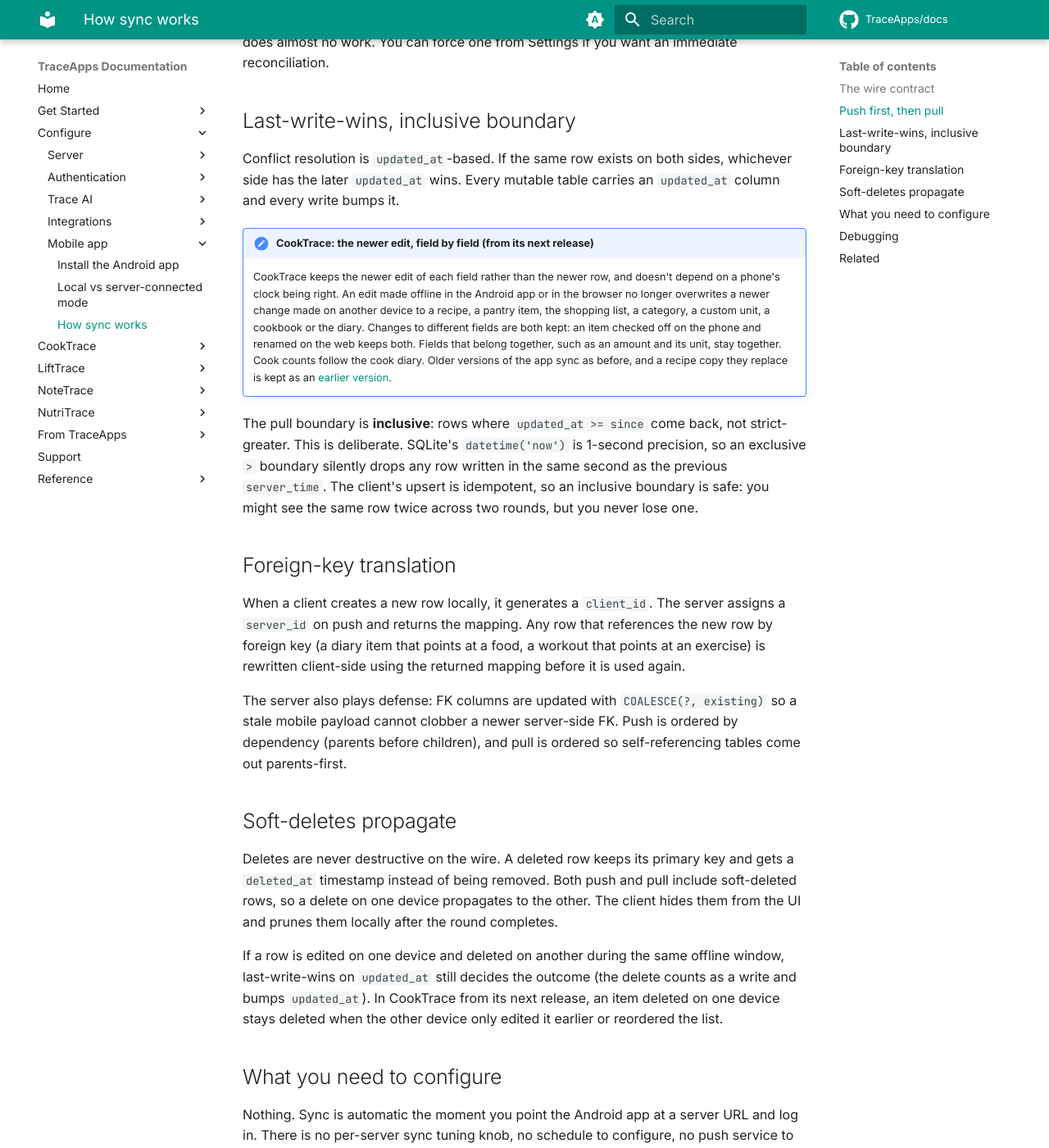
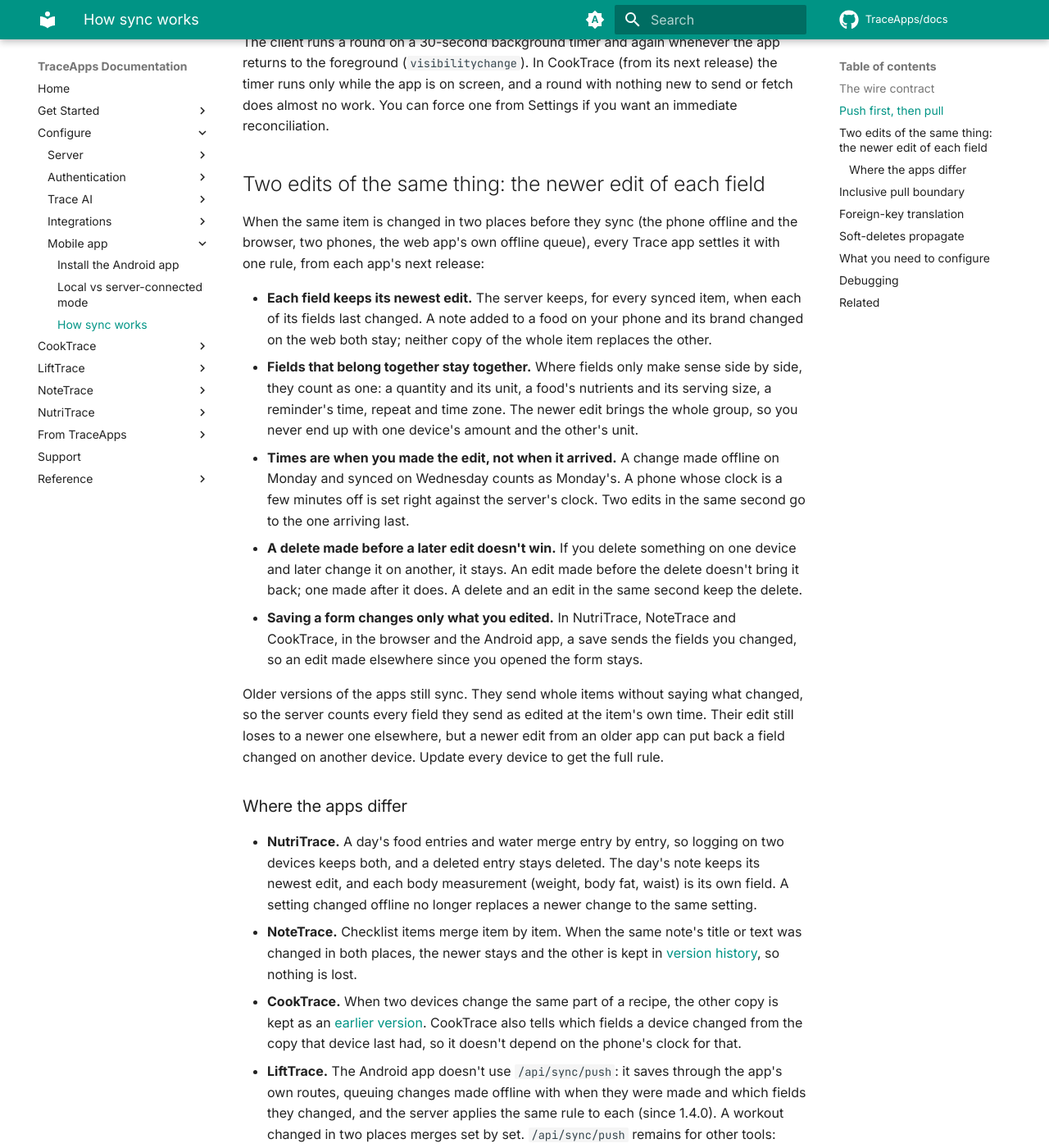
Before and after one commit to TraceApps/docs, an MkDocs documentation site: the page built from docs/mobile/sync.md, in a window 1280 px wide and 1400 px high, scrolled down 865 px. Shown: the whole window at 82% size. Built offline with MkDocs 1.6.1 and Material for MkDocs 9.7.7, drawn with Linux system fonts in a browser that asks for light colours; comment, search, counter and statistics services are not loaded; some of the changed text lies outside the part shown.

Commit message:
How sync works: the newer edit of each field, in every Trace app

```diff
--- a/docs/mobile/sync.md
+++ b/docs/mobile/sync.md
@@ -1,12 +1,12 @@
 # How sync works
 
-Sync is the same story in every Trace app by design. `server/routes/sync.js` cross-references NutriTrace's version in the other repos, and the client orchestrator (`src/lib/sync.js`) shares the same shape. This page explains the wire contract, the conflict rules, and what you need to configure as a self-hoster (nothing).
+Sync is the same story in every Trace app by design. `server/routes/sync.js` cross-references NutriTrace's version in the other repos, and the client orchestrator (`src/lib/sync.js`) shares the same shape. This page explains the wire contract, the one rule that settles two edits of the same thing, and what you need to configure as a self-hoster (nothing).
 
 ## The wire contract
 
 The Android app talks to two endpoints:
 
-- `POST /api/sync/push` accepts a batch of local changes: `{ tables: { [name]: [row, ...] }, settings: [...] }`. The response is a `{ tables: { [name]: [{ client_id, server_id }] } }` map so the client can rewrite its local IDs.
+- `POST /api/sync/push` accepts a batch of local changes: `{ tables: { [name]: [row, ...] }, settings: [...] }`. The response is a `{ tables: { [name]: [{ client_id, server_id }] } }` map so the client can rewrite its local IDs. Each row carries the time it was edited, and the app's clock at the push (`client_now`), so the server can set a phone's clock right before it compares times.
 - `GET /api/sync/pull?since=<ISO>` returns every row changed at or after the given timestamp, plus a `server_time` value to use as `since` on the next pull.
 
 Both endpoints require a valid session (JWT `Authorization: Bearer` header for the native app).
@@ -17,14 +17,30 @@ Every sync round pushes local changes first, waits for the server to acknowledge
 
 The client runs a round on a 30-second background timer and again whenever the app returns to the foreground (`visibilitychange`). In CookTrace (from its next release) the timer runs only while the app is on screen, and a round with nothing new to send or fetch does almost no work. You can force one from Settings if you want an immediate reconciliation.
 
-## Last-write-wins, inclusive boundary
+## Two edits of the same thing: the newer edit of each field
 
-Conflict resolution is `updated_at`-based. If the same row exists on both sides, whichever side has the later `updated_at` wins. Every mutable table carries an `updated_at` column and every write bumps it.
+When the same item is changed in two places before they sync (the phone offline and the browser, two phones, the web app's own offline queue), every Trace app settles it with one rule, from each app's next release:
 
-!!! note "CookTrace: the newer edit, field by field (from its next release)"
-    CookTrace keeps the newer edit of each field rather than the newer row, and doesn't depend on a phone's clock being right. An edit made offline in the Android app or in the browser no longer overwrites a newer change made on another device to a recipe, a pantry item, the shopping list, a category, a custom unit, a cookbook or the diary. Changes to different fields are both kept: an item checked off on the phone and renamed on the web keeps both. Fields that belong together, such as an amount and its unit, stay together. Cook counts follow the cook diary. Older versions of the app sync as before, and a recipe copy they replace is kept as an [earlier version](../cooktrace/recipes.md#history).
+- **Each field keeps its newest edit.** The server keeps, for every synced item, when each of its fields last changed. A note added to a food on your phone and its brand changed on the web both stay; neither copy of the whole item replaces the other.
+- **Fields that belong together stay together.** Where fields only make sense side by side, they count as one: a quantity and its unit, a food's nutrients and its serving size, a reminder's time, repeat and time zone. The newer edit brings the whole group, so you never end up with one device's amount and the other's unit.
+- **Times are when you made the edit, not when it arrived.** A change made offline on Monday and synced on Wednesday counts as Monday's. A phone whose clock is a few minutes off is set right against the server's clock. Two edits in the same second go to the one arriving last.
+- **A delete made before a later edit doesn't win.** If you delete something on one device and later change it on another, it stays. An edit made before the delete doesn't bring it back; one made after it does. A delete and an edit in the same second keep the delete.
+- **Saving a form changes only what you edited.** In NutriTrace, NoteTrace and CookTrace, in the browser and the Android app, a save sends the fields you changed, so an edit made elsewhere since you opened the form stays.
 
-The pull boundary is **inclusive**: rows where `updated_at >= since` come back, not strict-greater. This is deliberate. SQLite's `datetime('now')` is 1-second precision, so an exclusive `>` boundary silently drops any row written in the same second as the previous `server_time`. The client's upsert is idempotent, so an inclusive boundary is safe: you might see the same row twice across two rounds, but you never lose one.
+Older versions of the apps still sync. They send whole items without saying what changed, so the server counts every field they send as edited at the item's own time. Their edit still loses to a newer one elsewhere, but a newer edit from an older app can put back a field changed on another device. Update every device to get the full rule.
+
+### Where the apps differ
+
+- **NutriTrace.** A day's food entries and water merge entry by entry, so logging on two devices keeps both, and a deleted entry stays deleted. The day's note keeps its newest edit, and each body measurement (weight, body fat, waist) is its own field. A setting changed offline no longer replaces a newer change to the same setting.
+- **NoteTrace.** Checklist items merge item by item. When the same note's title or text was changed in both places, the newer stays and the other is kept in [version history](../notetrace/features.md#history), so nothing is lost.
+- **CookTrace.** When two devices change the same part of a recipe, the other copy is kept as an [earlier version](../cooktrace/recipes.md#history). CookTrace also tells which fields a device changed from the copy that device last had, so it doesn't depend on the phone's clock for that.
+- **LiftTrace.** The Android app doesn't use `/api/sync/push`: it saves through the app's own routes, queuing changes made offline with when they were made and which fields they changed, and the server applies the same rule to each (since 1.4.0). A workout changed in two places merges set by set. `/api/sync/push` remains for other tools: from the next release a pushed row newer than the server's copy is decided field by field, and one older than it changes nothing.
+
+## Inclusive pull boundary
+
+The pull boundary is **inclusive**: rows changed at or after `since` come back, not strict-greater. This is deliberate. SQLite's `datetime('now')` is 1-second precision, so an exclusive `>` boundary silently drops any row written in the same second as the previous `server_time`. The client's upsert is idempotent, so an inclusive boundary is safe: you might see the same row twice across two rounds, but you never lose one.
+
+The pull is picked by when the server last wrote a row, not by the edit time it keeps for the rule above, so an edit made offline days ago still reaches every other device on their next pull.
 
 ## Foreign-key translation
 
@@ -36,7 +52,7 @@ The server also plays defense: FK columns are updated with `COALESCE(?, existing
 
 Deletes are never destructive on the wire. A deleted row keeps its primary key and gets a `deleted_at` timestamp instead of being removed. Both push and pull include soft-deleted rows, so a delete on one device propagates to the other. The client hides them from the UI and prunes them locally after the round completes.
 
-If a row is edited on one device and deleted on another during the same offline window, last-write-wins on `updated_at` still decides the outcome (the delete counts as a write and bumps `updated_at`). In CookTrace from its next release, an item deleted on one device stays deleted when the other device only edited it earlier or reordered the list.
+A delete counts as an edit with its own time, so the rule above decides between a delete on one device and an edit on another. When the server keeps the other device's version, the device that sent the delete gets the item back on its next sync.
 
 ## What you need to configure
 
```
Also changed, not shown: docs/notetrace/features.md (+1 -1 lines), docs/notetrace/notes.md (+1 -1 lines), docs/notetrace/sharing.md (+1 -1 lines), docs/nutritrace/features.md (+1 -1 lines).
